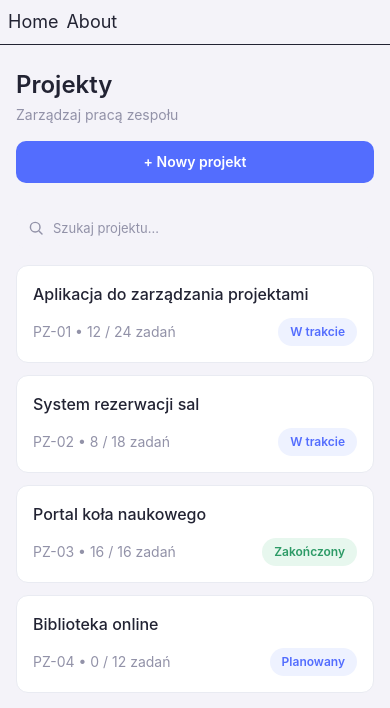
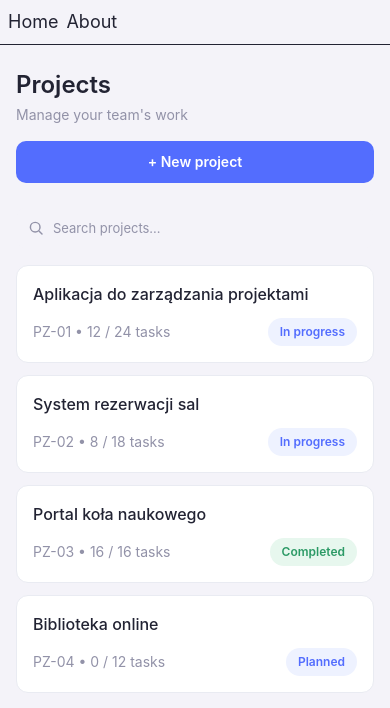
Before and after one commit to R3VANEK/status-pulse, a React (Vite) app in the folder frontend/: page /projects in a window 390 px wide. Shown: the top 708 px of the page. Built offline with nearby package versions, Linux system fonts and the light colour scheme; no server answers.

Commit message:
Translate projects view UI to English

```diff
--- a/frontend/src/components/molecules/ActionsMenu.tsx
+++ b/frontend/src/components/molecules/ActionsMenu.tsx
@@ -7,7 +7,7 @@ export function ActionsMenu() {
     <div className="relative inline-block">
       <button
         type="button"
-        aria-label="Akcje projektu"
+        aria-label="Project actions"
         aria-haspopup="menu"
         aria-expanded={isOpen}
         onClick={() => setIsOpen((open) => !open)}
@@ -41,7 +41,7 @@ export function ActionsMenu() {
               onClick={() => setIsOpen(false)}
               className="text-fg hover:bg-surface-muted block w-full px-3 py-2 text-left text-sm"
             >
-              Edytuj
+              Edit
             </button>
             <button
               type="button"
@@ -49,7 +49,7 @@ export function ActionsMenu() {
               onClick={() => setIsOpen(false)}
               className="text-fg hover:bg-surface-muted block w-full px-3 py-2 text-left text-sm"
             >
-              Usuń
+              Delete
             </button>
           </div>
         </>
--- a/frontend/src/components/molecules/Pagination.tsx
+++ b/frontend/src/components/molecules/Pagination.tsx
@@ -10,10 +10,10 @@ export function Pagination({ currentPage, totalPages }: PaginationProps) {
   const pages = Array.from({ length: totalPages }, (_, index) => index + 1);
 
   return (
-    <nav aria-label="Paginacja" className="flex items-center gap-1">
+    <nav aria-label="Pagination" className="flex items-center gap-1">
       <button
         type="button"
-        aria-label="Poprzednia strona"
+        aria-label="Previous page"
         disabled={currentPage === 1}
         className={`${BASE_CLASS} text-fg-muted hover:bg-surface-muted disabled:opacity-40`}
       >
@@ -35,7 +35,7 @@ export function Pagination({ currentPage, totalPages }: PaginationProps) {
       ))}
       <button
         type="button"
-        aria-label="Następna strona"
+        aria-label="Next page"
         disabled={currentPage === totalPages}
         className={`${BASE_CLASS} text-fg-muted hover:bg-surface-muted disabled:opacity-40`}
       >
--- a/frontend/src/components/molecules/ProjectCard.tsx
+++ b/frontend/src/components/molecules/ProjectCard.tsx
@@ -11,7 +11,7 @@ export function ProjectCard({ project }: ProjectCardProps) {
       <p className="text-fg font-medium">{project.name}</p>
       <div className="mt-3 flex items-center justify-between gap-2">
         <p className="text-fg-muted text-sm">
-          {project.code} • {project.tasksDone} / {project.tasksTotal} zadań
+          {project.code} • {project.tasksDone} / {project.tasksTotal} tasks
         </p>
         <StatusBadge status={project.status} />
       </div>
--- a/frontend/src/components/organisms/ProjectsTable.tsx
+++ b/frontend/src/components/organisms/ProjectsTable.tsx
@@ -5,7 +5,7 @@ import { ProjectRow } from "../molecules/ProjectRow";
 
 const PAGE_SIZE = 4;
 
-const COLUMNS = ["Projekt", "Status", "Zespół", "Zadania"];
+const COLUMNS = ["Project", "Status", "Team", "Tasks"];
 
 type ProjectsTableProps = {
   projects: Project[];
@@ -17,20 +17,22 @@ export function ProjectsTable({ projects, total }: ProjectsTableProps) {
 
   return (
     <section className="border-line bg-surface rounded-card border p-6">
-      <h2 className="text-fg text-lg font-bold">Wszystkie projekty</h2>
-      <p className="text-fg-muted mt-1 text-[13px]">{total} projektów</p>
+      <h2 className="text-fg text-lg font-bold">All projects</h2>
+      <p className="text-fg-muted mt-1 text-[13px]">
+        {total} {total === 1 ? "project" : "projects"}
+      </p>
 
       <div className="mt-7 flex items-center gap-4">
         <SearchInput
-          placeholder="Szukaj projektu…"
-          aria-label="Szukaj projektu"
+          placeholder="Search projects…"
+          aria-label="Search projects"
           className="w-full max-w-112.5"
         />
         <select
-          aria-label="Filtruj po statusie"
+          aria-label="Filter by status"
           className="border-line bg-surface text-fg rounded-control h-10.5 w-37.5 border px-4 text-xs"
         >
-          <option value="">Status: Wszystkie</option>
+          <option value="">Status: All</option>
           {Object.entries(PROJECT_STATUS_LABELS).map(([value, label]) => (
             <option key={value} value={value}>
               {label}
@@ -54,7 +56,7 @@ export function ProjectsTable({ projects, total }: ProjectsTableProps) {
               </th>
             ))}
             <th scope="col" className="w-12">
-              <span className="sr-only">Akcje</span>
+              <span className="sr-only">Actions</span>
             </th>
           </tr>
         </thead>
@@ -67,7 +69,7 @@ export function ProjectsTable({ projects, total }: ProjectsTableProps) {
 
       <div className="mt-4 flex items-center justify-between">
         <p className="text-fg-muted text-xs">
-          Wyświetlono 1–{projects.length} z {total}
+          Showing 1–{projects.length} of {total}
         </p>
         <Pagination currentPage={1} totalPages={totalPages} />
       </div>
--- a/frontend/src/components/pages/ProjectsPage.tsx
+++ b/frontend/src/components/pages/ProjectsPage.tsx
@@ -10,16 +10,16 @@ export function ProjectsPage() {
       <header className="flex flex-col gap-4 md:flex-row md:items-center md:justify-between">
         <div>
           <h1 className="text-fg text-2xl font-semibold md:text-3xl">
-            Projekty
+            Projects
           </h1>
           <p className="text-fg-muted mt-1 text-sm">
-            <span className="md:hidden">Zarządzaj pracą zespołu</span>
+            <span className="md:hidden">Manage your team's work</span>
             <span className="hidden md:inline">
-              Zarządzaj projektami i pracą swojego zespołu
+              Manage projects and your team's work
             </span>
           </p>
         </div>
-        <Button className="w-full md:w-auto">+ Nowy projekt</Button>
+        <Button className="w-full md:w-auto">+ New project</Button>
       </header>
 
       <div className="hidden md:block">
@@ -28,8 +28,8 @@ export function ProjectsPage() {
 
       <div className="flex flex-col gap-4 md:hidden">
         <SearchInput
-          placeholder="Szukaj projektu…"
-          aria-label="Szukaj projektu"
+          placeholder="Search projects…"
+          aria-label="Search projects"
         />
         <ul className="flex flex-col gap-3">
           {MOCK_PROJECTS.map((project) => (
--- a/frontend/src/types/project.ts
+++ b/frontend/src/types/project.ts
@@ -12,7 +12,7 @@ export type Project = {
 };
 
 export const PROJECT_STATUS_LABELS: Record<ProjectStatus, string> = {
-  planned: "Planowany",
-  in_progress: "W trakcie",
-  completed: "Zakończony",
+  planned: "Planned",
+  in_progress: "In progress",
+  completed: "Completed",
 };
```
